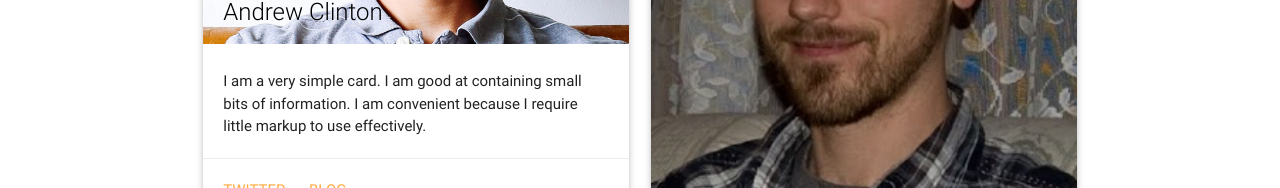
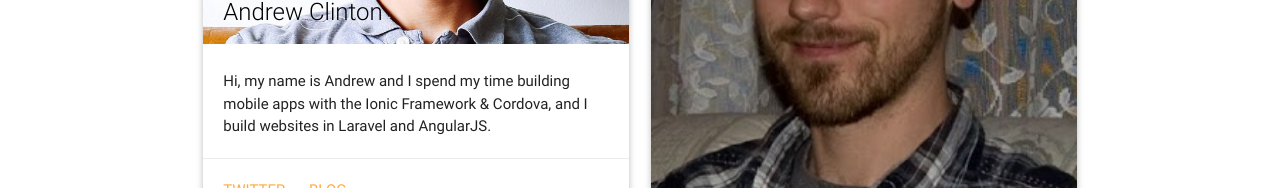
Before and after one commit to panda4man/CSE3901-Project-5-Part-1, a plain HTML site: page index.html at #/about in a window 1280 px wide. Shown: the part 694-882 px from the top of the page. Drawn offline with nearby package versions, Linux system fonts and the light colour scheme.

Commit message:
removed the problem child

```diff
--- a/js/app/factories.js
+++ b/js/app/factories.js
@@ -9,9 +9,11 @@ angular.module('app.factories', [])
     /* PUBLIC METHODS */
     return {
         search: function(data) {
+        	/*
             if (data.year && data.year != "") {
                 _y = data.year
             }
+            */
             var url = OMDC.base_url;
             url += QSBF.buildQuery(['t', 'tomatoes', 'y', 'plot'], [encodeURI(data.title), _tomatoes, _y, _plot]);
             return HttpService.get(url);
--- a/templates/about.html
+++ b/templates/about.html
@@ -8,7 +8,7 @@
                         <span class="card-title black-text">Andrew Clinton</span>
                     </div>
                     <div class="card-content">
-                        <p>I am a very simple card. I am good at containing small bits of information. I am convenient because I require little markup to use effectively.</p>
+                        <p>Hi, my name is Andrew and I spend my time building mobile apps with the Ionic Framework &amp; Cordova, and I build websites in Laravel and AngularJS.</p>
                     </div>
                     <div class="card-action">
                         <a href="http://twitter.com/codingclinton">Twitter</a>
```
